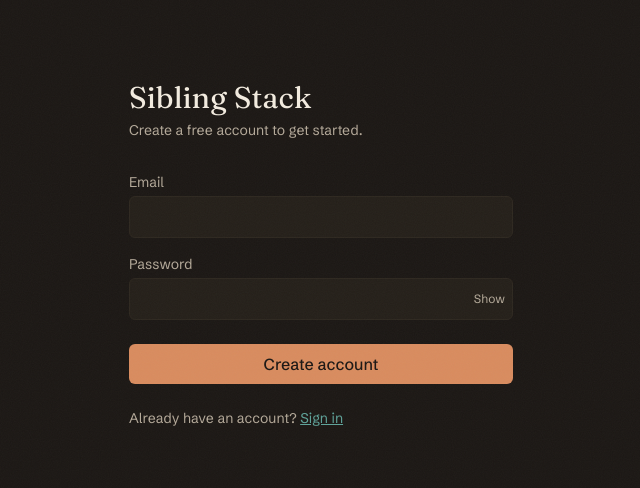
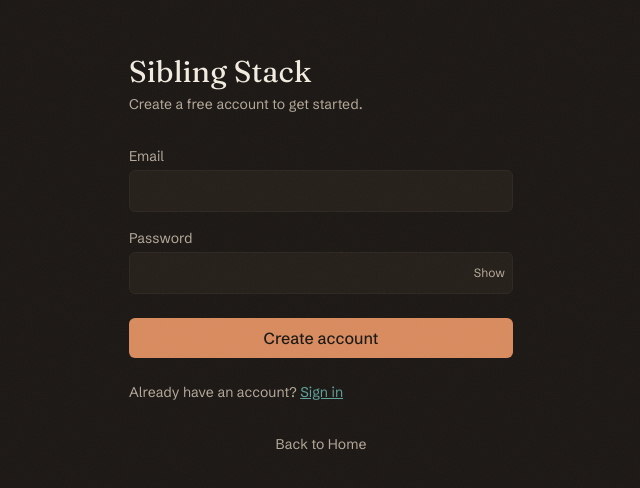
Before and after one commit to tjos123/siblingstack, a Next.js app: page /sign-up in a window 1280 px wide. Shown: the part 146-634 px from the top of the page, without its empty margins (319-959 px from the left). Built offline with nearby package versions, Linux system fonts and the light colour scheme; no server answers.

Commit message:
add back to home link on sign up

```diff
--- a/src/app/sign-up/page.tsx
+++ b/src/app/sign-up/page.tsx
@@ -103,6 +103,10 @@ export default function SignUpPage() {
           Already have an account?{" "}
           <Link href="/sign-in" className="text-childB underline">Sign in</Link>
         </p>
+
+        <Link href="/" className="block text-ink-muted hover:text-ink text-sm mt-8 text-center transition-colors">
+          Back to Home
+        </Link>
       </div>
     </main>
   );
```
